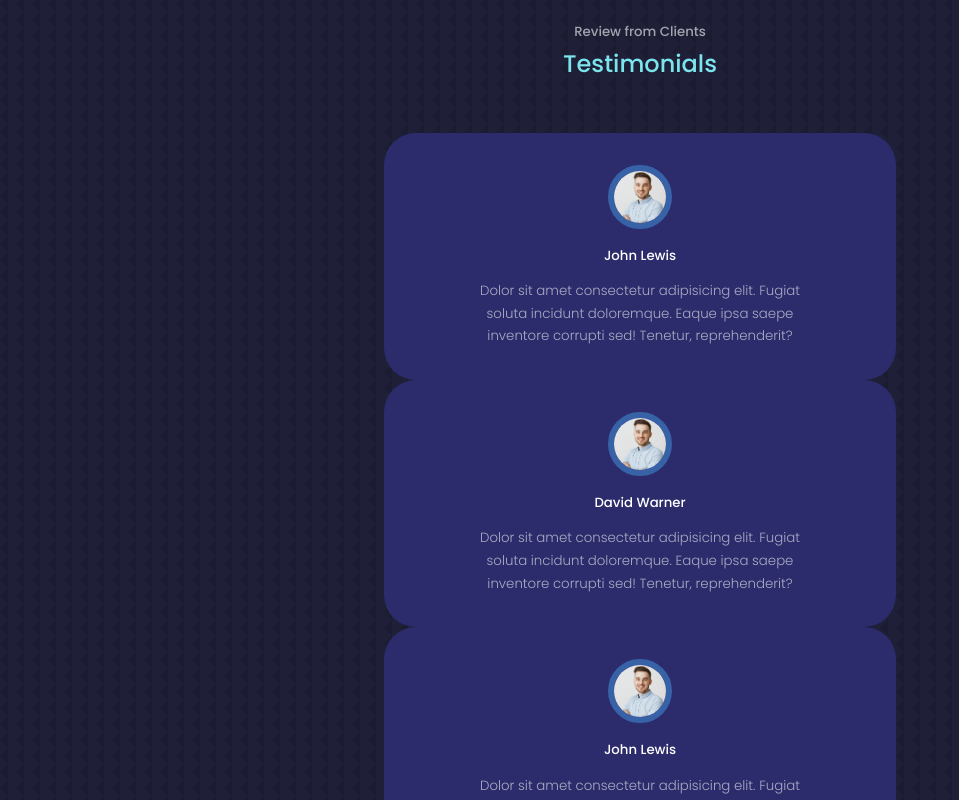
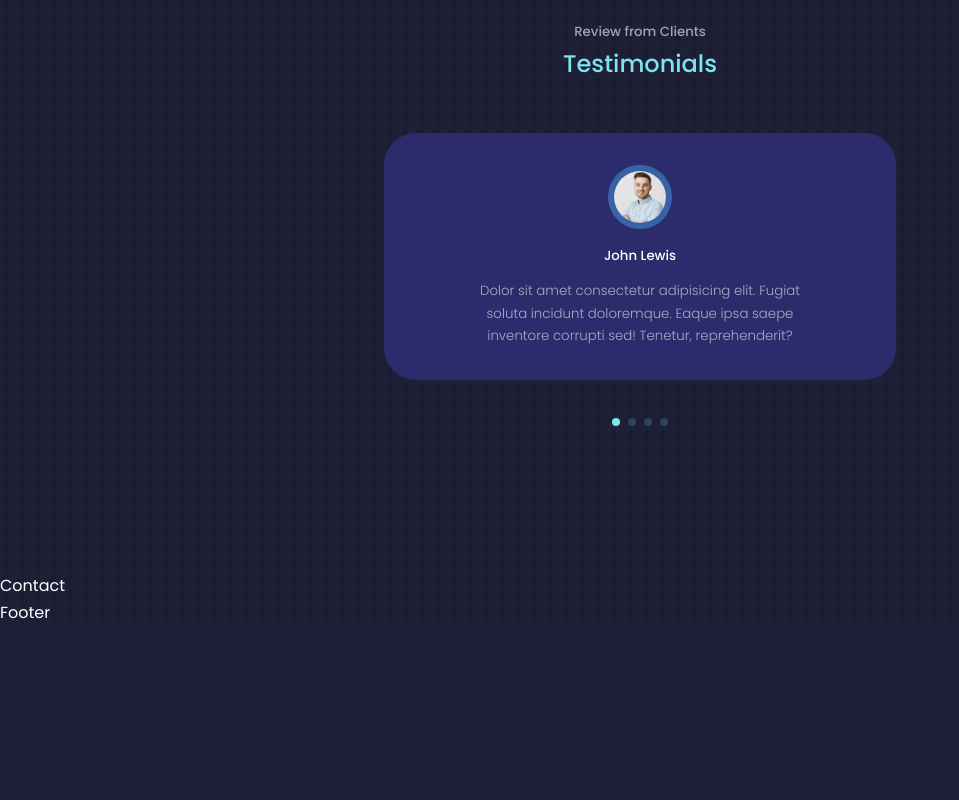
Before and after one commit to rayhansheikh99/rayhan-portfolio-react, a React (Create React App) app: page / in a window 1280 px wide. Shown: the part 4260-5060 px from the top of the page, without its empty margins (0-959 px from the left). After the commit the page ends 4886 px from the top, so only its background shows below. Built offline with nearby package versions, Linux system fonts and the light colour scheme.

Commit message:
testimonials section slider added

```diff
--- a/package.json
+++ b/package.json
@@ -10,6 +10,7 @@
     "react-dom": "^18.1.0",
     "react-icons": "^4.3.1",
     "react-scripts": "5.0.1",
+    "swiper": "^8.1.6",
     "web-vitals": "^2.1.4"
   },
   "scripts": {
--- a/src/components/Testimonials/Testimonials.jsx
+++ b/src/components/Testimonials/Testimonials.jsx
@@ -1,6 +1,15 @@
 import React from 'react'
 import "./testimonials.css"
 import avatar1 from '../../assets/avatar1.png'
+
+import { Swiper, SwiperSlide } from "swiper/react";
+
+// Import Swiper styles
+import "swiper/css";
+import "swiper/css/pagination";
+
+// import required modules
+import { Pagination } from "swiper";
 
 const data = [
   {
@@ -31,11 +40,15 @@
       <h5>Review from Clients</h5>
       <h2>Testimonials</h2>
 
-      <div className="container testimonials-container">
+      <Swiper modules={[Pagination]}
+      spaceBetween={40}
+      slidesPerView={1}
+      pagination={{ clickable: true }}
+      className="container testimonials-container mySwiper">
         {
           data.map(({avatar,name,review},index) => {
             return (
-              <article key={index} className="testimonial">
+              <SwiperSlide key={index} className="testimonial">
                 <div className="client-avatar">
                   <img src={avatar} alt="avatar-one" />
                 </div>
@@ -43,12 +56,12 @@
                   <small className="client-review">
                     {review}
                   </small>
-              </article>
+              </SwiperSlide>
             )
           })
         }
 
-      </div>
+      </Swiper>
     </section>
   )
 }
--- a/src/components/Testimonials/testimonials.css
+++ b/src/components/Testimonials/testimonials.css
@@ -1,5 +1,6 @@
 .container.testimonials-container {
     width: 40%;
+    padding-bottom: 4rem;
 
 }
 
@@ -28,6 +29,10 @@
     margin: 0.8rem auto 0;
 }
 
+.swiper-pagination-clickable .swiper-pagination-bullet {
+    background: var(--color-primary);
+}
+
 /*====================MEDIA QUERIES (MEDIUM DEVICES) ===================*/
 @media screen and (max-width:1024px) {
     .container.testimonials-container {
```
Also changed, not shown: 1 other file (tests, documents, lock files or other folders).
